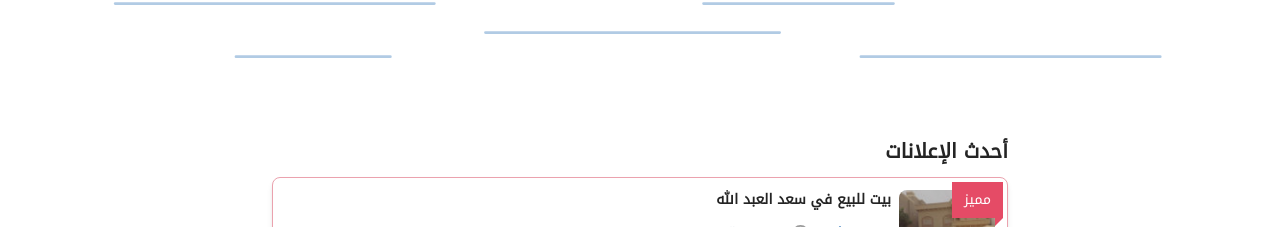
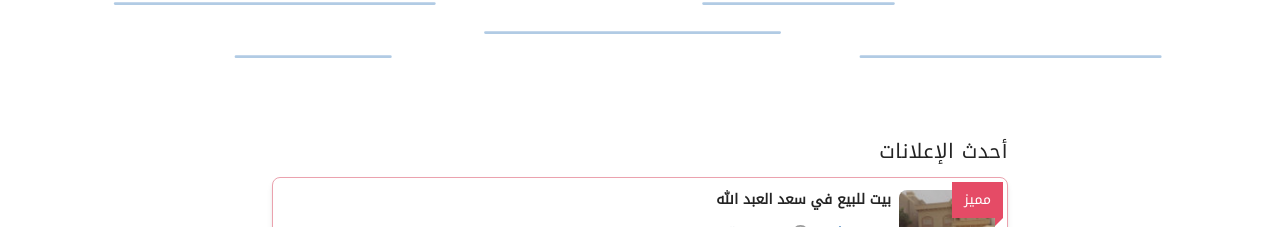
Before and after one commit to samiur-r/square-feet, a Next.js app: page / in a window 1280 px wide. Shown: the part 960-1187 px from the top of the page. Built offline with nearby package versions, Linux system fonts and the light colour scheme.

Commit message:
test: breaking font test

```diff
--- a/src/components/Title.tsx
+++ b/src/components/Title.tsx
@@ -5,7 +5,7 @@ const Title: React.FC<{ value: string; light?: boolean }> = ({
   light
 }) => {
   return (
-    <h3 className={`${light && 'text-white'} font-bold text-lg md:text-xl`}>
+    <h3 className={`${light && 'text-white'} text-lg md:text-xl tracking-wide`}>
       {value}
     </h3>
   )
```
